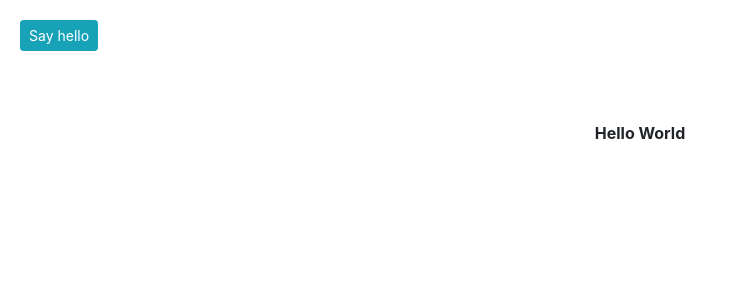
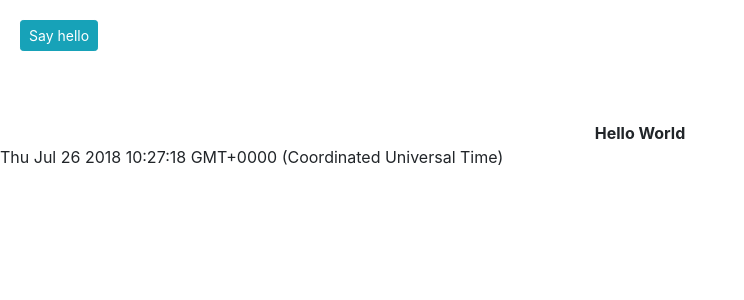
Before and after one commit to elDan3k/angular6-training, an Angular app: page / in a window 1280 px wide. Shown: the top 300 px of the page, without its empty margins (0-744 px from the left). Built offline with nearby package versions, Linux system fonts and the light colour scheme.

Commit message:
Date component

```diff
--- a/src/app/app.component.html
+++ b/src/app/app.component.html
@@ -2,3 +2,4 @@
 <div class="hello-message">
   {{message}}
 </div>
+<app-date></app-date>
--- a/src/app/app.module.ts
+++ b/src/app/app.module.ts
@@ -3,11 +3,13 @@ import {NgModule} from '@angular/core';
 
 
 import {AppComponent} from './app.component';
+import { DateComponent } from './date/date.component';
 
 
 @NgModule({
   declarations: [
-    AppComponent
+    AppComponent,
+    DateComponent
   ],
   imports: [
     BrowserModule
--- /dev/null
+++ b/src/app/date/date.component.html
@@ -0,0 +1 @@
+{{date}}
--- /dev/null
+++ b/src/app/date/date.component.ts
@@ -0,0 +1,12 @@
+import { Component, OnInit } from '@angular/core';
+
+@Component({
+  selector: 'app-date',
+  templateUrl: './date.component.html',
+  styleUrls: ['./date.component.css']
+})
+export class DateComponent {
+
+  date = new Date();
+
+}
```
Also changed, not shown: src/app/date/date.component.css (added).
